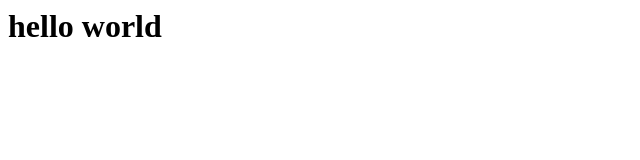
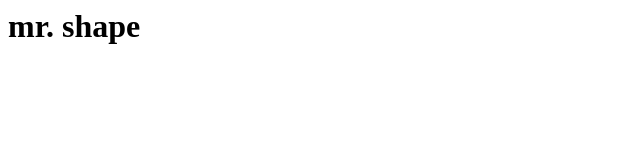
Before and after one commit to newproyects/testweb, a plain HTML site: page index.html in a window 1280 px wide. Shown: the whole page, without its empty margins (0-640 px from the left). Drawn offline with Linux system fonts and the light colour scheme.

Commit message:
Update index.html

```diff
--- a/index.html
+++ b/index.html
@@ -3,6 +3,6 @@
     <title>mr. shape</title>
   </head>
   <body>
-    <h1>hello world</h1>
+    <h1>mr. shape</h1>
   </body>
 </html>
```
